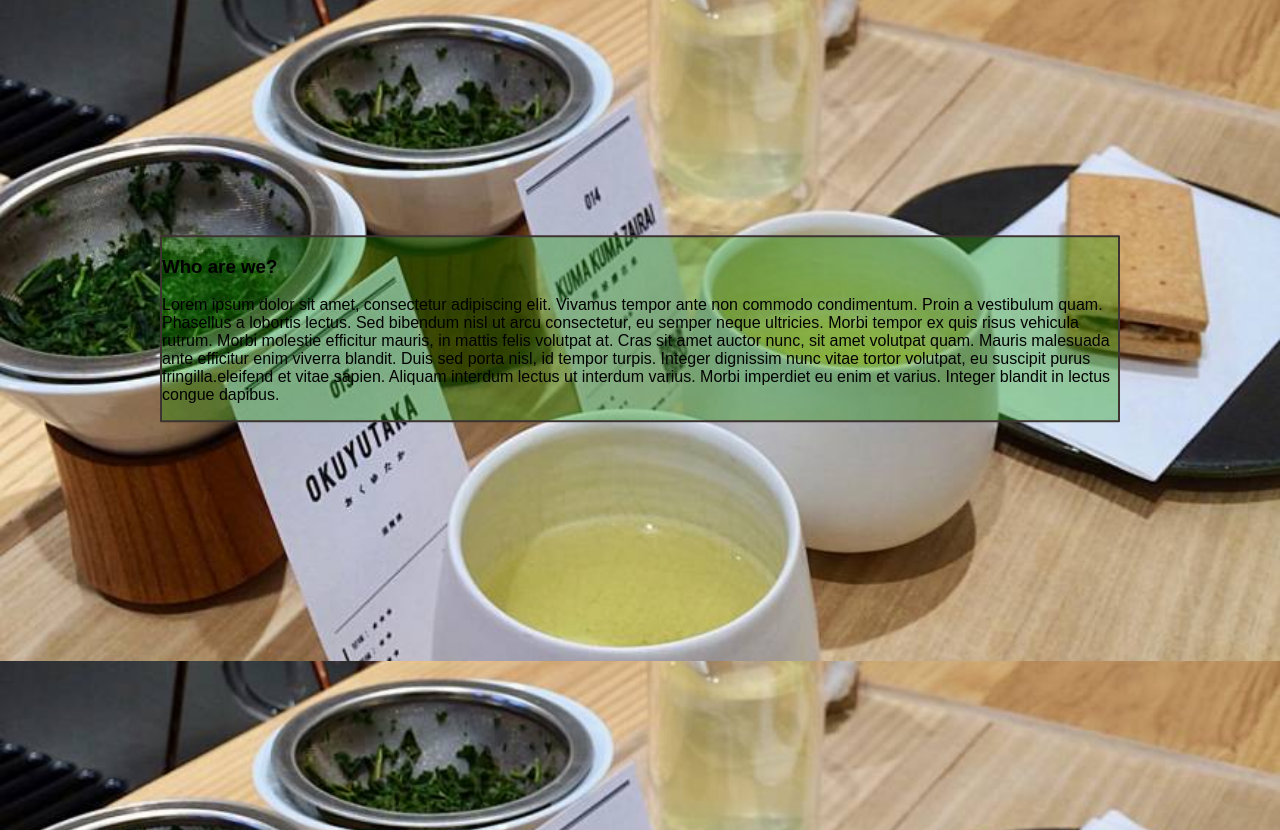
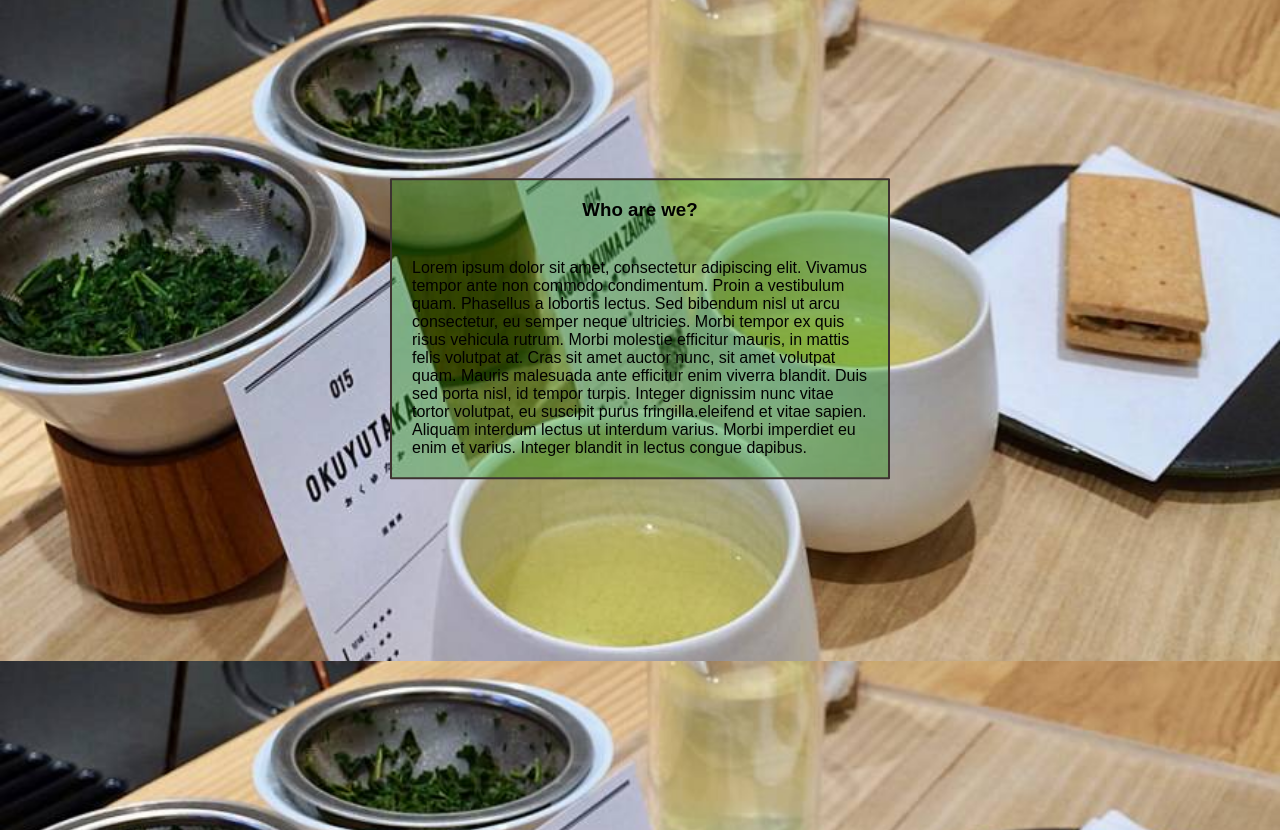
Before and after one commit to mokerlund/Megans-tea-website, a plain HTML site: page index.html in a window 1280 px wide. Shown: the part 815-1645 px from the top of the page. Drawn offline with Linux system fonts and the light colour scheme.

Commit message:
centered content h3 and p, made html easier to read

```diff
--- a/styles.css
+++ b/styles.css
@@ -105,7 +105,7 @@ body {
 }
 
 .content {
-  width: 960px;
+  width: 500px;
   margin: 0;
   position: absolute;
   top: 50%;
@@ -117,3 +117,15 @@ body {
   border-radius: 1px;
   background: rgba(25, 151, 0, 0.35);
 }
+.content h3 {
+  text-align: center;
+}
+
+.content p {
+  margin: 0;
+  border: 0;
+  padding: 20px;
+  width: auto;
+  display: flex;
+  justify-content: space-evenly;
+}
```
Also changed, not shown: index.html (+4 -1 lines).
